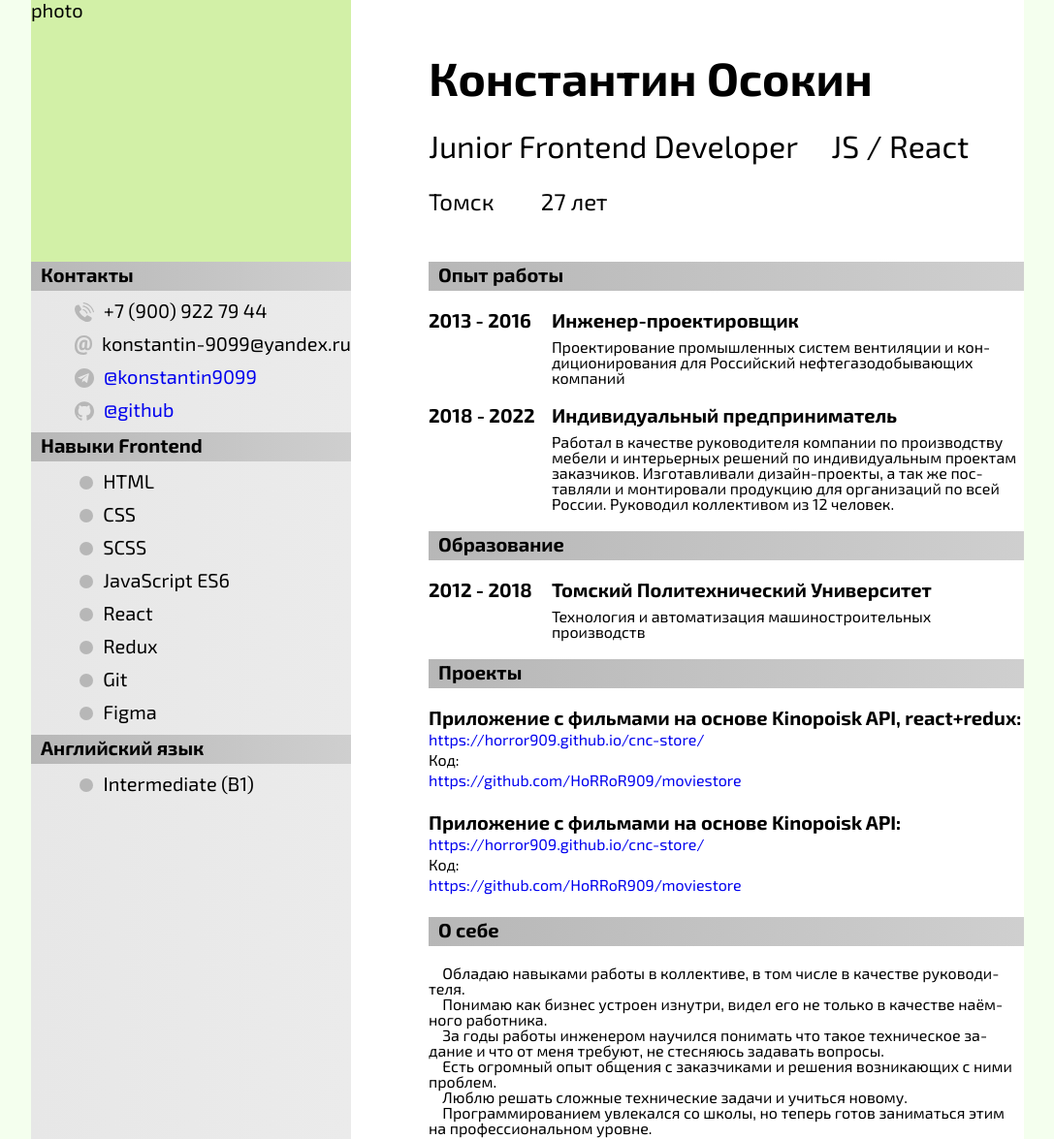
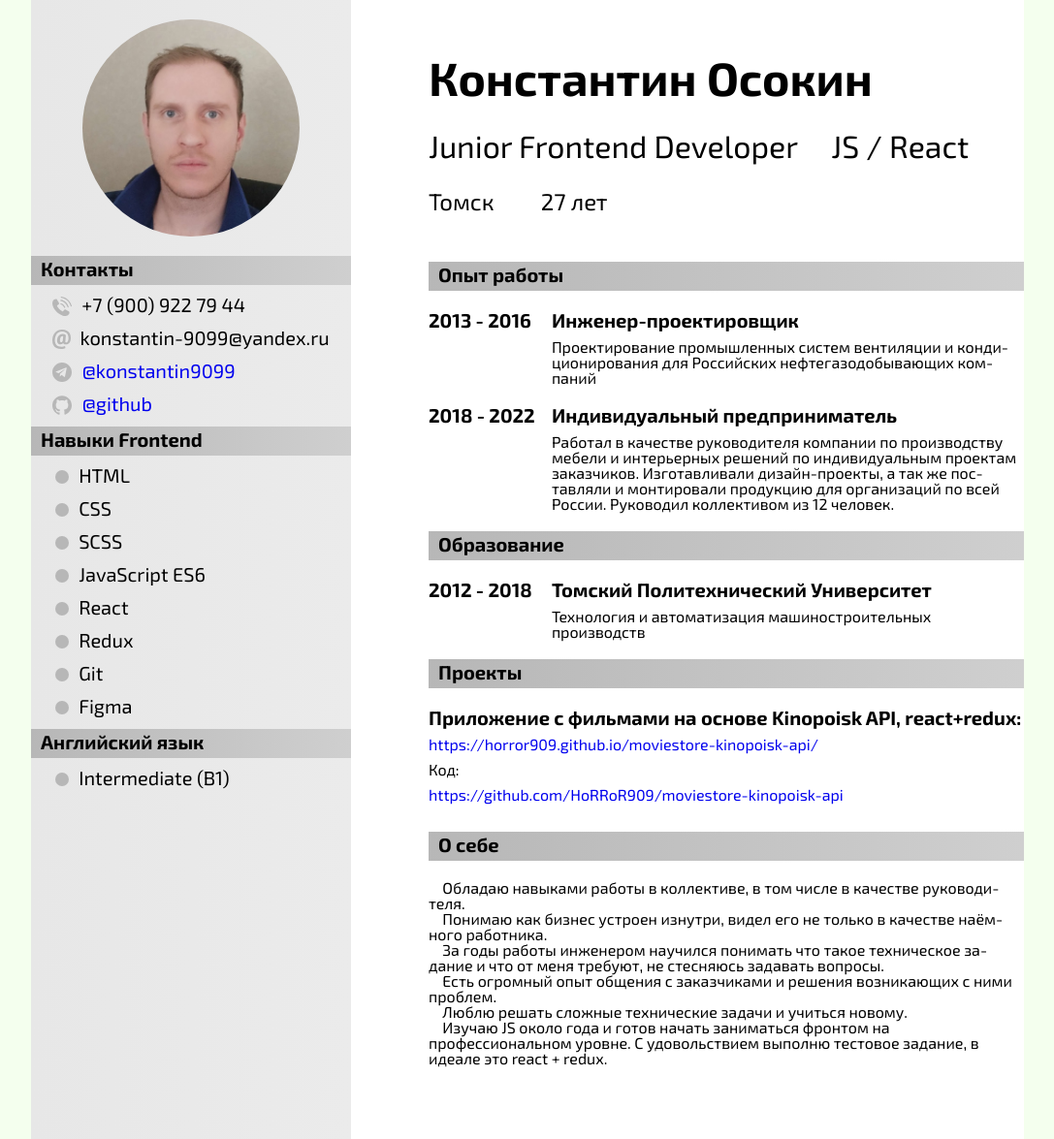
Before and after one commit to HoRRoR909/resume, a plain HTML site: page index.html in a window 1280 px wide. Shown: the top 1175 px of the page at 97% size, without its empty margins (96-1183 px from the left). Drawn offline with Linux system fonts and the light colour scheme.

Commit message:
gh-pages

```diff
--- a/index.html
+++ b/index.html
@@ -14,13 +14,9 @@
   <div class="wrapper">
     <div class="left">
       <div class="photo">
-        photo
+        <img class="photo" src="/img/photo.png" alt="" height="224px" >
       </div>
       <div class="header_left">
-        <!-- <div class="header_left_icon_div">
-          <img class="header_left_icon_pic book" src="/img/contact-book.svg" alt="" height="32px" >
-          <img class="header_left_icon" src="/img/circle_white.png" alt="" height="50px" >
-        </div> -->
         <div class="header_left_text_block">
           <span class="header_left_text">Контакты</span>
         </div>
@@ -44,10 +40,6 @@
         </div>
       </div>
       <div class="header_left">
-        <!-- <div class="header_left_icon_div">
-          <img class="header_left_icon_pic gears" src="/img/gears.svg" alt="" height="32px" >
-          <img class="header_left_icon" src="/img/circle_white.png" alt="" height="50px" >
-        </div> -->
         <div class="header_left_text_block">
           <span class="header_left_text">Навыки Frontend</span>
         </div>
@@ -87,10 +79,6 @@
         </div>
       </div>
       <div class="header_left">
-        <!-- <div class="header_left_icon_div">
-          <img class="header_left_icon_pic lang" src="/img/en-language.svg" alt="" height="32px" >
-          <img class="header_left_icon" src="/img/circle_white.png" alt="" height="50px" >
-        </div> -->
         <div class="header_left_text_block">
           <span class="header_left_text">Английский язык</span>
         </div>
@@ -109,10 +97,6 @@
         <p class="age">Томск &nbsp; &nbsp; &nbsp; &nbsp; 27 лет</p>
       </div>
       <div class="header_right">
-        <!-- <div class="header_right_icon_div">
-          <img class="header_right_icon_pic card" src="/img/business-card.svg" alt="" height="32px" >
-          <img class="header_right_icon" src="/img/circle_white.png" alt="" height="50px" >
-        </div> -->
         <div class="header_right_text_block">
           <span class="header_right_text">Опыт работы</span>
         </div>
@@ -121,7 +105,7 @@
         <div class="years">2013 - 2016</div>
         <div class="description">
           <div class="description_title">Инженер-проектировщик</div>
-          <div class="description_text">Проектирование промышленных систем вентиляции и кон- диционирования для Российский нефтегазодобывающих компаний</div>
+          <div class="description_text">Проектирование промышленных систем вентиляции и конди- ционирования для Российских нефтегазодобывающих ком- паний</div>
         </div>
       </div>
       <div class="experience_block">
@@ -132,10 +116,6 @@
         </div>
       </div>
       <div class="header_right">
-        <!-- <div class="header_right_icon_div">
-          <img class="header_right_icon_pic book" src="/img/book.svg" alt="" height="32px" >
-          <img class="header_right_icon" src="/img/circle_white.png" alt="" height="50px" >
-        </div> -->
         <div class="header_right_text_block">
           <span class="header_right_text">Образование</span>
         </div>
@@ -149,31 +129,17 @@
         </div>
       </div>
       <div class="header_right">
-        <!-- <div class="header_right_icon_div">
-          <img class="header_right_icon_pic code" src="/img/web-page-source-code.svg" alt="" height="32px" >
-          <img class="header_right_icon" src="/img/circle_white.png" alt="" height="50px" >
-        </div> -->
         <div class="header_right_text_block">
           <span class="header_right_text">Проекты</span>
         </div>
       </div>
       <div class="project_block">
         <span class="span_b">Приложение с фильмами на основе Kinopoisk API, react+redux:</span>
-        <span class="span_n"><a href="https://horror909.github.io/cnc-store/">https://horror909.github.io/cnc-store/</a></span>
+        <span class="span_n"><a href="https://horror909.github.io/moviestore-kinopoisk-api/">https://horror909.github.io/moviestore-kinopoisk-api/</a></span>
         <span class="span_n">Код:</span>
-        <span class="span_n"><a href="https://github.com/HoRRoR909/moviestore">https://github.com/HoRRoR909/moviestore</a></span>
-      </div>
-      <div class="project_block">
-        <span class="span_b">Приложение с фильмами на основе Kinopoisk API:</span>
-        <span class="span_n"><a href="https://horror909.github.io/cnc-store/">https://horror909.github.io/cnc-store/</a></span>
-        <span class="span_n">Код:</span>
-        <span class="span_n"><a href="https://github.com/HoRRoR909/moviestore">https://github.com/HoRRoR909/moviestore</a></span>
+        <span class="span_n"><a href="https://github.com/HoRRoR909/moviestore-kinopoisk-api">https://github.com/HoRRoR909/moviestore-kinopoisk-api</a></span>
       </div>
       <div class="header_right">
-        <!-- <div class="header_right_icon_div">
-          <img class="header_right_icon_pic files" src="/img/manual-information-files.svg" alt="" height="32px" >
-          <img class="header_right_icon" src="/img/circle_white.png" alt="" height="50px" >
-        </div> -->
         <div class="header_right_text_block">
           <span class="header_right_text">О себе</span>
         </div>
@@ -183,7 +149,7 @@
         &nbsp; &nbsp; За годы работы инженером научился понимать что такое техническое за- дание и что от меня требуют, не стесняюсь задавать вопросы. <br>
         &nbsp; &nbsp; Есть огромный опыт общения с заказчиками и решения возникающих с ними проблем. <br>
         &nbsp; &nbsp; Люблю решать сложные технические задачи и учиться новому. <br>
-        &nbsp; &nbsp; Программированием увлекался со школы, но теперь готов заниматься этим на профессиональном уровне.</p>
+        &nbsp; &nbsp; Изучаю JS около года и готов начать заниматься фронтом на профессиональном уровне. С удовольствием выполню тестовое задание, в идеале это react + redux.</p>
     </div>
   </div>
 </body>
--- a/style.css
+++ b/style.css
@@ -47,24 +47,23 @@ h1,h2,h3,h4,h5,h6{font-size:inherit;font-weight: 400;}
 	display: flex;
 	flex-direction: column;
 	justify-content: flex-start;
-	align-items: flex-end;
+	align-items: center;
 	background: linear-gradient(to right, rgb(231, 231, 231), rgb(235, 235, 235));
 	width: 330px;
 	height: 1440px;
 }
 
 .photo {
-	width: 330px;
-	height: 270px;
-	background-color: rgb(210, 240, 167);
-
+	width: 224px;
+	border-radius: 100%;
+	margin: 10px 0 10px 0;
 }
 
 .header_left {
 	display: flex;
 	align-items: center;
 	font-weight: 700;
-	margin-left: 50px;
+	/* margin-left: 50px; */
 }
 
 .header_left_text_block {
@@ -231,11 +230,11 @@ margin-bottom: 10px;
 .span_b {
 font-weight: 700;
 font-size: 20px;
-margin-bottom: 5px;
+margin-bottom: 10px;
 }
 
 .span_n {
-	margin-bottom: 5px;
+	margin-bottom: 10px;
 }
 
 .about {
```
Also changed, not shown: img/photo.png (added).
